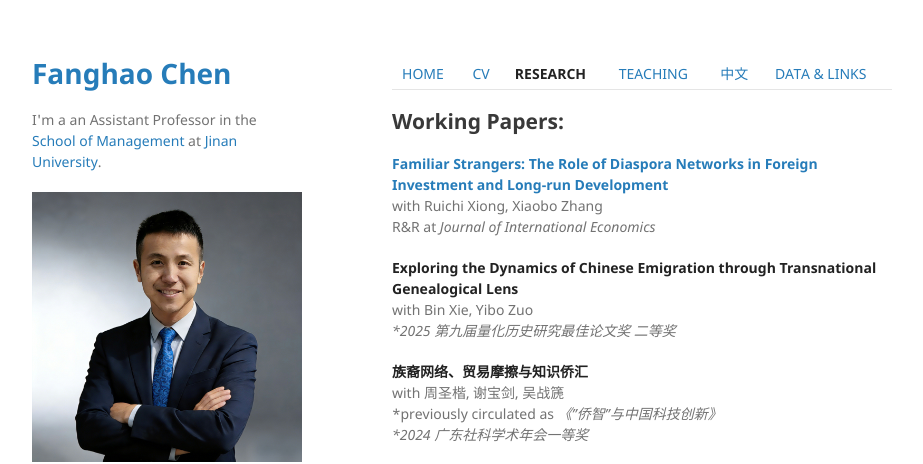
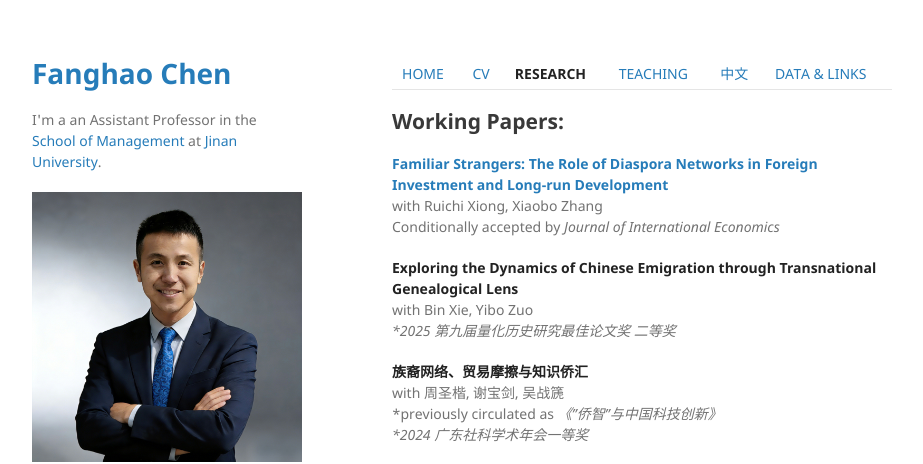
Before and after one commit to FanghaoChen/homepage, a Jekyll site: the page built from research.md, in a window 1280 px wide and 900 px high. Shown: the top 464 px of the window, without its empty margins (178-1101 px from the left). Built offline with Jekyll 4.4.1, drawn with Linux system fonts in a browser that asks for light colours.

Commit message:
Update status of research paper acceptance

```diff
--- a/research.md
+++ b/research.md
@@ -8,7 +8,7 @@ layout: default
 
 **[Familiar Strangers: The Role of Diaspora Networks in Foreign Investment and Long-run Development](https://papers.ssrn.com/sol3/papers.cfm?abstract_id=4004159)** <br/>
 with Ruichi Xiong, Xiaobo Zhang <br/>
-R&R at <em> Journal of International Economics </em>
+Conditionally accepted by <em> Journal of International Economics </em>
 
 **Exploring the Dynamics of Chinese Emigration through Transnational Genealogical Lens**<br/>
 with Bin Xie, Yibo Zuo  <br/>
```
